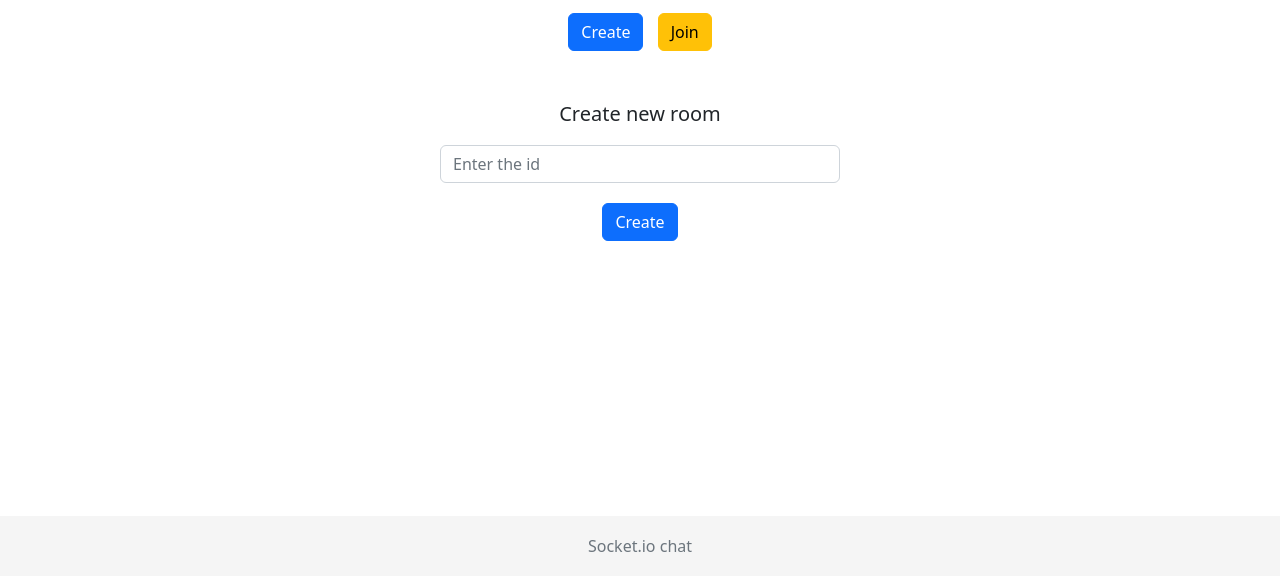
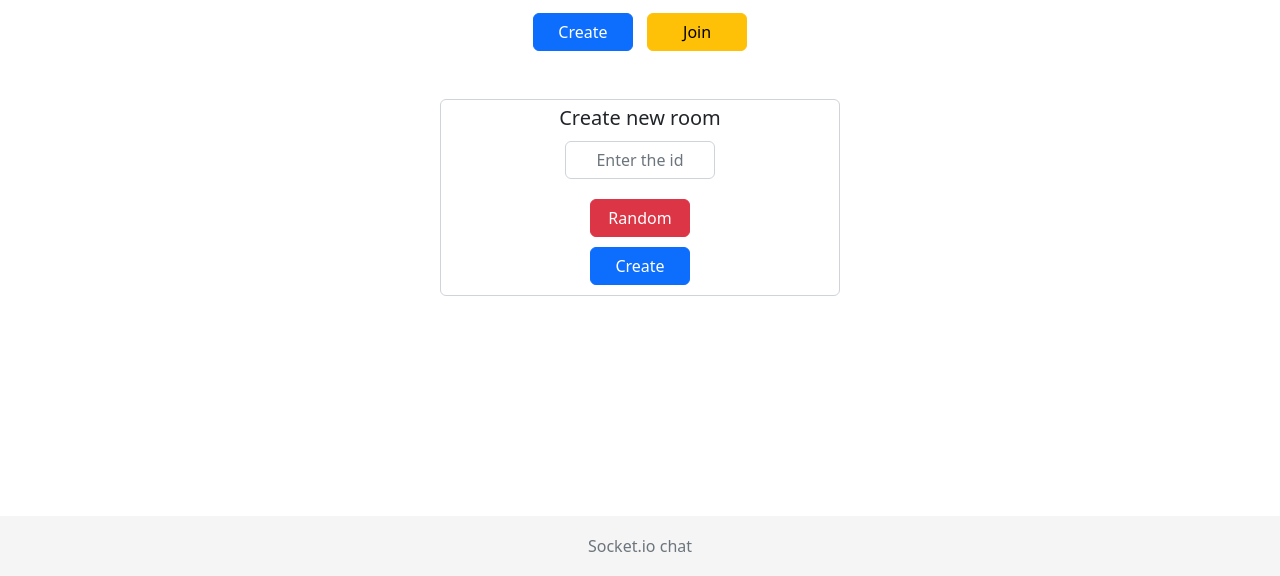
Before and after one commit to Ivan-juni/chat-socket.io-express, a website: page public/index.html in a window 1280 px wide. Both pictures are taken after a click on the button "Create". Shown: the part 224-800 px from the top of the page. Drawn offline with nearby package versions, Linux system fonts and the light colour scheme; no server answers.

Commit message:
generate random id

```diff
--- a/public/index.html
+++ b/public/index.html
@@ -36,14 +36,17 @@
                 </div>
             </div>
             <div class="room__create hide">
-                <p class="lead">Create new room</p>
+                <p class="lead" id="title">Create new room</p>
                 <form id="createRoomForm">
                     <input name="id" id="createId" class="form-control" placeholder="Enter the id">
-                    <input type="submit" value="Create" class="btn btn-primary">
+                    <div class="create__options">
+                        <input value="Random" class="btn btn-danger" id="random">
+                        <input type="submit" value="Create" class="btn btn-primary">
+                    </div>
                 </form>
             </div>
             <div class="room__join hide">
-                <p class="lead">Join to available room</p>
+                <p class="lead" id="title">Join to available room</p>
                 <form id="joinRoomForm">
                     <input name="id" id="joinId" class="form-control" placeholder="Enter the id">
                     <input type="submit" value="Join" class="btn btn-warning">
--- a/public/script/index.js
+++ b/public/script/index.js
@@ -22,6 +22,8 @@ document.addEventListener('DOMContentLoaded', function (event) {
   const createIdInput = document.querySelector('#createId')
   const joinIdInput = document.querySelector('#joinId')
 
+  const randomIdButton = document.querySelector('#random')
+
   const sendMessage = (event) => {
     event.preventDefault()
     if (textarea.value !== '' && nameInput.value !== '') {
@@ -36,8 +38,8 @@ document.addEventListener('DOMContentLoaded', function (event) {
     }
   }
 
-  const room = (e, element, message) => {
-    e.preventDefault()
+  const room = (event, element, message) => {
+    event.preventDefault()
 
     socket.on('joined', (data) => {
       if (data.joined === true) {
@@ -70,9 +72,6 @@ document.addEventListener('DOMContentLoaded', function (event) {
     case 3:
       alertColor = 'success'
       break
-    // case 4:
-    //   alertColor = 'light'
-    //   break
     case 4:
       alertColor = 'warning'
       break
@@ -96,11 +95,11 @@ document.addEventListener('DOMContentLoaded', function (event) {
   })
 
   joinButton.addEventListener('click', (e) => {
-    roomJoinDiv.classList.remove('hide')
+    roomJoinDiv.classList.toggle('hide')
   })
 
   createButton.addEventListener('click', (e) => {
-    roomCreateDiv.classList.remove('hide')
+    roomCreateDiv.classList.toggle('hide')
   })
 
   createRoomForm.addEventListener('submit', (event) => {
@@ -111,6 +110,7 @@ document.addEventListener('DOMContentLoaded', function (event) {
     })
     room(event, roomCreateDiv, 'Room already exists')
   })
+
   joinRoomForm.addEventListener('submit', (event) => {
     ID = joinIdInput.value
     socket.emit('join-to-room', {
@@ -120,6 +120,11 @@ document.addEventListener('DOMContentLoaded', function (event) {
     room(event, roomJoinDiv, 'Room does not exist')
   })
 
+  randomIdButton.addEventListener('click', (event) => {
+    createIdInput.value = `${Math.trunc(Math.random() * 999)}-${Math.trunc(
+      Math.random() * 999
+    )}-${Math.trunc(Math.random() * 999)}`
+  })
   // * Event listeners *
 
   socket.on('add-message-to-div', (data) => {
--- a/public/styles/style.css
+++ b/public/styles/style.css
@@ -55,15 +55,62 @@ body {
 
 #createButton{
   margin-right: 10px;
+  width: 100px;
+}
+
+#joinButton{
+  width: 100px;
+}
+
+#title{
+  line-height: 15px;
 }
 
 .room__create, .room__join{
+  padding-top: 10px;
+  padding-bottom: 10px;
   max-width: 400px;
   margin: 0 auto;
   text-align: center;
   margin-bottom: 20px;
+  border: 1px solid #ced4da;
+  border-radius: 0.375rem;
+  transition: border-color .15s ease-in-out, box-shadow .15s ease-in-out;
 }
 
 #id, #createId, #joinId, #joinRoomForm, #createRoomForm{
   margin-bottom: 20px;
 }
+
+#joinRoomForm, #createRoomForm{
+  margin: 0 auto;
+  max-width: 150px;
+}
+
+#joinId, #createId{
+  text-align: center;
+}
+#joinRoomForm {
+  display: flex;
+  justify-content: center;
+  align-items: center;
+  flex-direction: column;
+}
+#joinRoomForm input:first-child {
+  width: 150px;
+}
+#joinRoomForm input:last-child {
+  width: 100px;
+}
+
+.create__options input {
+  width: 100px;
+}
+
+.create__options{
+  display: flex;
+  flex-direction: column;
+  justify-content: center;
+  align-items: center;
+  gap: 10px;
+}
```
